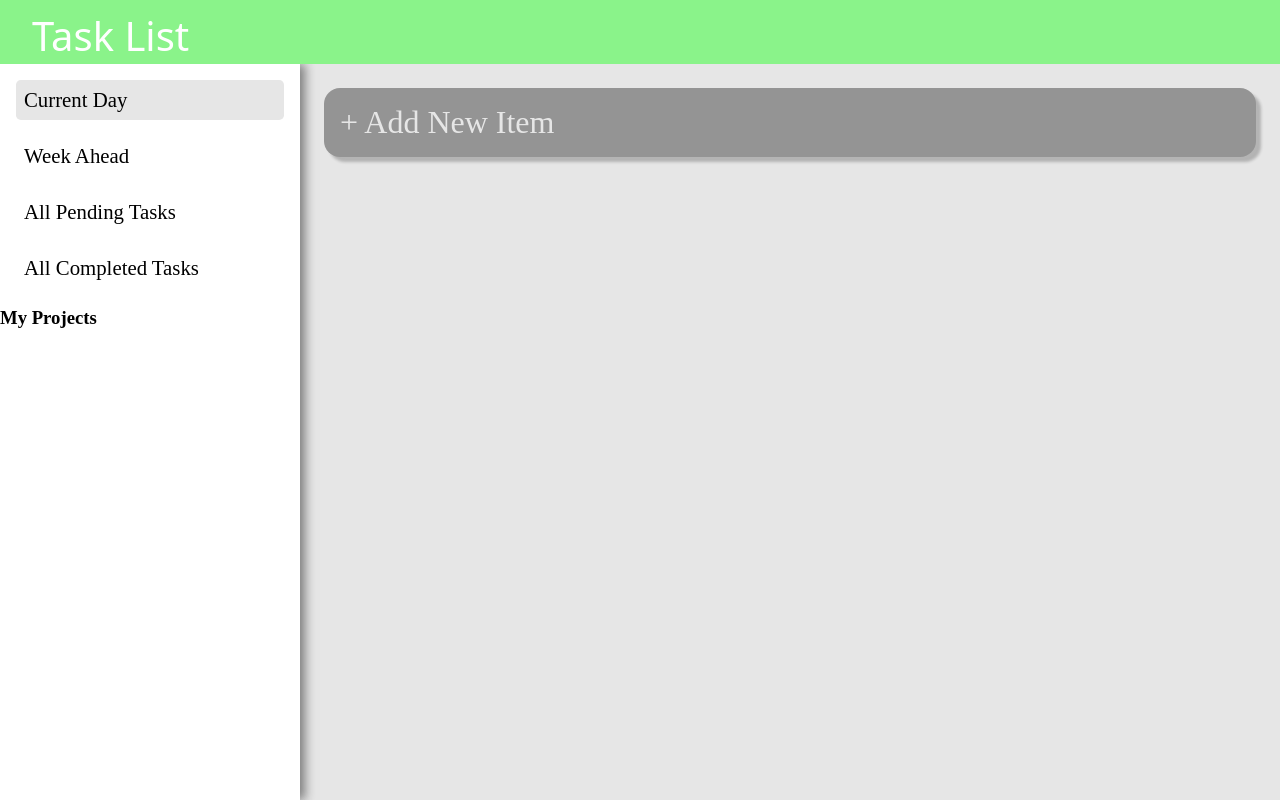
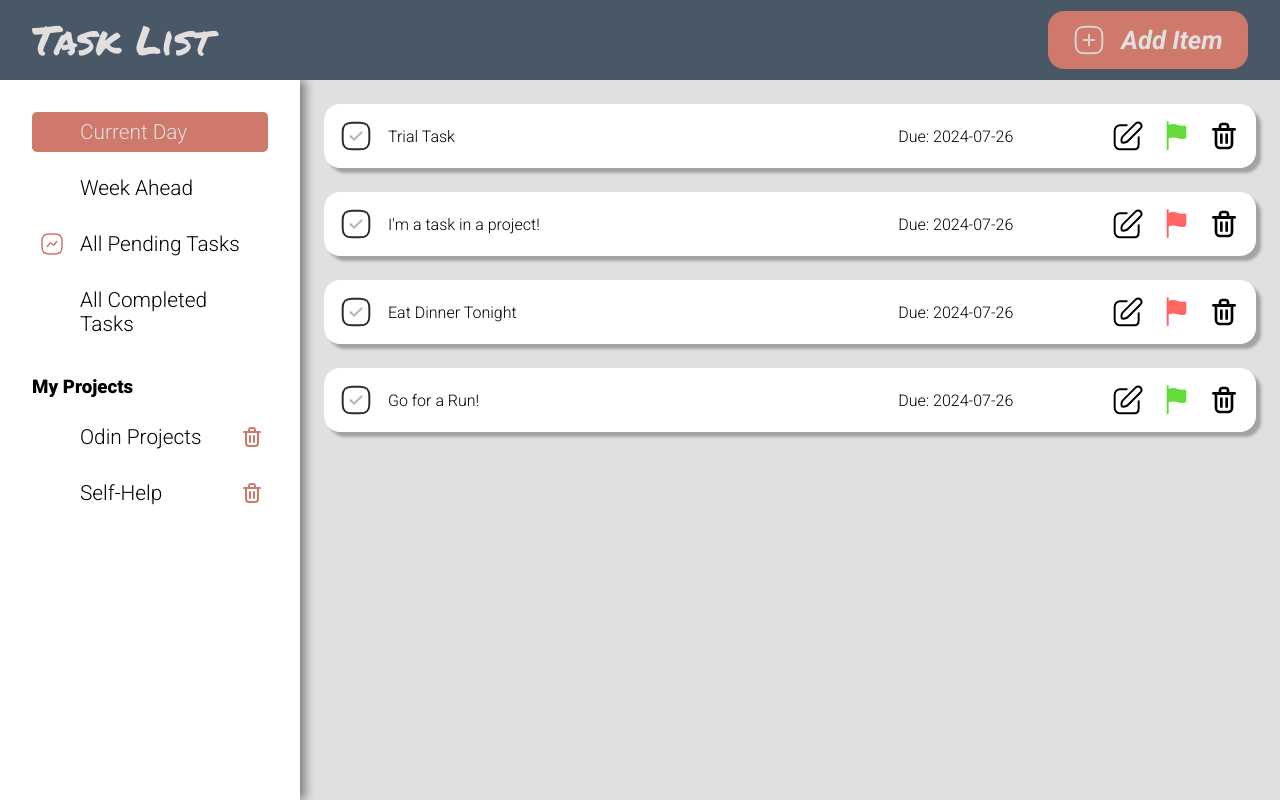
Before and after one commit to somnif/to-do-list, a website built with webpack: page src/index.html in a window 1280 px wide. Built offline with nearby package versions, Linux system fonts and the light colour scheme; files whose address does not match are found by name.

Commit message:
Added styling, and mock data to be added on first load

```diff
--- a/src/index.html
+++ b/src/index.html
@@ -10,13 +10,15 @@
 
     </dialog>
     <header>
-        Task List
+        <div>Task List</div>
     </header>
     <nav>
         <ul id="filter-list">
         </ul>
-        <h3>My Projects</h3>
+
         <ul id="project-list">
+            <h3>My Projects</h3>
+
         </ul>
     </nav>
     <div class="container">
--- a/src/index.js
+++ b/src/index.js
@@ -4,3 +4,6 @@ import "./modules/fileLoader.js"
 //functionality to add a project
 
 document.querySelector('li').click();
+
+//create delete confirmation.
+//add delay to delete item to allow for transistion?
--- a/src/modules/DOMController.js
+++ b/src/modules/DOMController.js
@@ -48,13 +48,11 @@ const DOMController = function () {
 
     const createTaskDisplay = (array) => {
         displayContainer.innerHTML = "";
-        const addNewItem = createNewElement("div", {"class": ["add-task"]}, "Add New Item", modalControl)
         array.forEach((taskItem) => {
             const taskOuter = createTaskItem(taskItem)
             displayContainer.appendChild(taskOuter)
         })
 
-        displayContainer.appendChild(addNewItem)
     }
 
     const addFilterButton = function (innerText, callback, project) {
@@ -65,7 +63,7 @@ const DOMController = function () {
         })
 
         if (project) {
-            const deleteButton = createNewElement("div", {"class": "delete-project"}, "X", () => {
+            const deleteButton = createNewElement("div", {"class": "delete-project"}, "", () => {
                 Projects.removeItem(project)
                 projectButtonList.removeChild(newButton)
             })
@@ -77,6 +75,11 @@ const DOMController = function () {
 
         }
     }
+
+    const header = document.querySelector("header")
+    const addNewItem = createNewElement("div", {"class": ["add-task"]}, "Add Item", modalControl)
+    header.appendChild(addNewItem)
+
 
     return { createTaskDisplay, addFilterButton }
 
--- /dev/null
+++ b/src/modules/defaultData.js
@@ -0,0 +1,84 @@
+import { format, add } from "date-fns"
+
+
+const trialTasksString = `[
+    {
+      "title": "Trial Task",
+      "description": "This is a trial task that should have today's date. It will be assigned a medium priority, and have no project,",
+      "dueDate": "${format(Date.now(),"yyyy-MM-dd")}",
+      "priority": "task-low",
+      "id": "87e1c391-1f35-414c-9567-2efd608079a6",
+      "completed": false,
+      "project": ""
+    },
+    {
+      "title": "I'm a task in a project!",
+      "description": "Hey there! If you're looking at this item description, you'll see that I've been assigned to a project.",
+      "dueDate": "${format(Date.now(),"yyyy-MM-dd")}",
+      "priority": "task-critical",
+      "id": "ff5dbf6b-8e8c-43ea-b4dd-5eba29b74c84",
+      "completed": false,
+      "project": "Odin Projects"
+    },
+    {
+      "title": "Eat Dinner Tonight",
+      "description": "Also pretty critical. Food is energy for your coding fingers!",
+      "dueDate": "${format(Date.now(),"yyyy-MM-dd")}",
+      "priority": "task-critical",
+      "id": "8a69b719-b35a-4dbe-9638-84996a4df49a",
+      "completed": false,
+      "project": "Self-Help"
+    },
+    {
+      "title": "Go for a Run!",
+      "description": "You should go for a run. Very healthy! Much exersize!",
+      "dueDate": "${format(Date.now(),"yyyy-MM-dd")}",
+      "priority": "task-low",
+      "id": "5991e495-729f-4637-b64f-71d40192f861",
+      "completed": false,
+      "project": "Self-Help"
+    },
+    {
+      "title": "Buy a new Laptop!",
+      "description": "I've lost a critical task somewhere. Help me!",
+      "dueDate": "${format(add(Date.now(), {days: 3}), "yyyy-MM-dd")}",
+      "priority": "task-critical",
+      "id": "cd5604a1-59f4-41e2-9c49-ff88b9a578bb",
+      "completed": false,
+      "project": ""
+    },
+    {
+        "title": "Ahead of the Game",
+        "description": "I'm due in a week - but you've already done me!",
+        "dueDate": "${format(add(Date.now(), {days: 4}), "yyyy-MM-dd")}",
+        "priority": "task-medium",
+        "id": "jkjkhuk-59f4-41e2-9c49-ff88b9a578bb",
+        "completed": true,
+        "project": ""
+      },
+      {
+        "title": "Too Good!",
+        "description": "And me, I'm complete also :)",
+        "dueDate": "${format(add(Date.now(), {days: 5}), "yyyy-MM-dd")}",
+        "priority": "task-low",
+        "id": "afwafwaf-59f4-41e2-9c49-ff88b9a578bb",
+        "completed": true,
+        "project": ""
+      }
+  ]`
+
+const trialTasks = trialTasksString;
+console.log(trialTasks)
+
+const trialProjects = `[
+    {
+      "name": "Odin Projects",
+      "id": "10140e55-3e0a-4ca5-a972-4ef2bf42ebcb"
+    },
+    {
+      "name": "Self-Help",
+      "id": "5c1863fd-e301-4973-9446-1bbf177f158e"
+    }
+  ]`
+
+export { trialProjects, trialTasks }
--- a/src/modules/taskFilter.js
+++ b/src/modules/taskFilter.js
@@ -9,10 +9,6 @@ export default class FilterButton {
         this.name = name;
         this.filter = filter;
         this.project = project || null
-        this.createButton()
-    }
-
-    createButton(){
         DOMController.addFilterButton(this.name, () => Tasks.itemList.filter(this.filter).sort(sortByDays), this.project)
     }
 }
--- a/src/styles/style.css
+++ b/src/styles/style.css
@@ -1,68 +1,156 @@
+@import url('https://fonts.googleapis.com/css2?family=Amatic+SC:wght@400;700&family=Indie+Flower&family=Permanent+Marker&family=Roboto:ital,wght@0,100;0,300;0,400;0,500;0,700;0,900;1,100;1,300;1,400;1,500;1,700;1,900&family=Rowdies:wght@300;400;700&display=swap');
+
+
+
 :root {
-    --light-gray: rgb(230,230,230);
+    --light-gray: rgb(230, 230, 230);
+    box-sizing: border-box;
+    font-family: "Roboto", sans-serif;
+    font-weight: 300;
+    --gray: #495867;
+    --orange: #C18C5D;
+    --platinum: #E2DFDF;
+    --svg-to-platinum: invert(85%) sepia(12%) saturate(17%) hue-rotate(202deg) brightness(104%) contrast(91%);
+    --rose: #CE796B;
+    --svg-to-rose: invert(59%) sepia(73%) saturate(847%) hue-rotate(317deg) brightness(95%) contrast(69%);
+    --sand: #ECC8AF;
 }
 
 body {
     margin: 0;
-    box-sizing: border-box;
-
     display: grid;
-    height: 100vh;
+    min-height: 100vh;
     grid-template-columns: 300px 1fr;
-    grid-template-rows: 4rem 1fr;
+    grid-template-rows: 5rem 1fr;
 }
 
 header {
     grid-column: span 2;
-    background-color: rgb(138, 243, 138);
+    display: grid;
+    grid-template-columns: 1fr 200px;
+    align-content: center;
+    background-color: var(--gray);
     z-index: 3;
     font-size: 2.5rem;
-    color: white;
-    padding: 0.5rem 2rem;
-    font-family: system-ui, -apple-system, BlinkMacSystemFont, 'Segoe UI', Roboto, Oxygen, Ubuntu, Cantarell, 'Open Sans', 'Helvetica Neue', sans-serif;
+    font-family: "Permanent Marker", sans-serif;
+    color: var(--platinum);
+    padding: 0 2rem;
+}
+
+.add-task {
+    font-family: "Roboto", sans-serif;
+    font-weight: 700;
+    font-style: italic;
+    font-size: 1.6rem;
+    color: var(--platinum);
+    display: flex;
+    gap: 1rem;
+    justify-content: center;
+    align-items: center;
+    background-color: var(--rose);
+    border-radius: 1rem;
+    user-select: none;
+    cursor: pointer;
+}
+
+.add-task::before {
+    background-image: url(/src/media/add-square.svg);
+    display: block;
+    content: "";
+    height: 2rem;
+    width: 2rem;
+    background-repeat: no-repeat;
+    background-size: 2rem 2rem;
+    filter: invert(100%);
+
 }
 
 nav {
     background-color: white;
-    box-shadow: 5px 0px 10px rgba(20,20,20,0.5);
-    z-index: 2;
+    box-shadow: 5px 0px 10px rgba(20, 20, 20, 0.5);
+    z-index: 1;
 }
 
 ul {
     padding: 0;
-
+    margin: 2rem;
 }
 
 li {
     box-sizing: border-box;
     list-style: none;
+    display: grid;
+    grid-template-columns: 1.5rem 1fr;
+    gap:1rem;
+    padding: 0.5rem;
+    margin-bottom: 1rem;
     font-size: 1.3rem;
-    margin: 1rem;
-    padding: 0.5rem 0.5rem;
+    align-items: center;
     border-radius: 0.3rem;
-}
 
-li.active {
-    background-color: var(--light-gray);
-    padding: cals(1rem - 1px) 0.5rem
+    &:hover {
+        background-color: var(--sand);
+        cursor: pointer;
+    }
 
 }
 
-.edit-button,
-.delete-button,
-.priority-box,
-.completed-box  {
-    height: 2em;
-    width: 2em;
+h3 {
+    font-family: "Roboto", sans-serif;
+    font-weight: 800;
 }
 
 
-.completed-box.task-complete {
-    background-color: green;
+
+li::before,
+.delete-project::before {
+    height: 1.5rem;
+    width: 1.5rem;
+    display: block;
+    background-repeat: no-repeat;
+    background-size: 1.5rem 1.5rem;
+    content: "";
+    filter: var(--svg-to-rose);
 }
 
-.completed-box.task-not-complete {
-    background-color: red;
+#filter-list>li:nth-of-type(1)::before {
+    background-image: url(/src/media/calendar-day.svg);
+}
+#filter-list>li:nth-of-type(2)::before {
+    background-image: url(/src/media/calendar-week.svg);
+}
+#filter-list>li:nth-of-type(3)::before {
+    background-image: url(/src/media/activity.svg);
+}
+#filter-list>li:nth-of-type(4)::before {
+    background-image: url(/src/media/tick.svg);
+}
+
+#project-list>li {
+    grid-template-columns: 1.5rem 9rem 1.5rem;
+    word-wrap: break-word;
+
+}
+
+#project-list>li::before {
+    background-image: url(/src/media/project.svg);
+}
+
+.delete-project::before {
+    background-image: url(/src/media/delete.svg);
+}
+
+
+
+li.active {
+    background-color: var(--rose);
+    color: var(--platinum);
+    padding: cals(1rem - 1px) 0.5rem;
+
+    &::before,
+    &>div::before {
+        filter: var(--svg-to-platinum)
+    }
 }
 
 .container {
@@ -70,7 +158,7 @@ li.active {
     flex-direction: column;
     padding: 1.5rem;
     gap: 1.5rem;
-    background-color: var(--light-gray);
+    background-color: var(--platinum);
 }
 
 .task-outer {
@@ -79,48 +167,60 @@ li.active {
     grid-template-columns: 2rem 5fr 2fr repeat(3, 2rem);
 }
 
-.task-outer,
-.add-task {
+.task-outer {
     align-items: center;
     background-color: white;
-    padding:1rem 1rem;
+    padding: 1rem 1rem;
     border-radius: 1rem;
-    box-shadow: 5px 5px 3px rgba(20,20,20,0.3);
+    box-shadow: 5px 5px 3px rgba(20, 20, 20, 0.3);
 }
 
-.add-task {
-    opacity: 0.8;
-    font-size: 2rem;
-    color: var(--light-gray);
-    background-color: grey;
+.edit-button,
+.delete-button,
+.priority-box,
+.completed-box {
+    height: 2em;
+    width: 2em;
+    cursor: pointer;
+    display: block;
+    content: "";
+    height: 2rem;
+    width: 2rem;
+    background-repeat: no-repeat;
+    background-size: 2rem 2rem;
 }
 
-.add-task::before {
-    content: "+ ";
+.completed-box.task-complete {
+    background-image: url(/src/media/tick.svg);
+}
+
+.completed-box.task-not-complete {
+    background-image: url(/src/media/tick-empty.svg);
 }
 
 .delete-button {
-    background-color: black;
+    background-image: url(/src/media/delete.svg);
 }
 
-.edit-button{
-    background-color: blueviolet;
+.edit-button {
+    background-image: url(/src/media/edit.svg);
+}
+
+.priority-box {
+    background-image: url(/src/media/flag.svg);
 }
 
 .priority-box.task-low {
-    background-color: aquamarine;
-}
+    filter: invert(100%) sepia(36%) saturate(3718%) hue-rotate(49deg) brightness(104%) contrast(72%);}
 
 .priority-box.task-medium {
-    background-color: rgb(226, 226, 83);
-}
+    filter: invert(82%) sepia(97%) saturate(367%) hue-rotate(329deg) brightness(104%) contrast(101%);}
 
 .priority-box.task-high {
-    background-color: orange;
-}
+    filter: invert(70%) sepia(87%) saturate(791%) hue-rotate(327deg) brightness(110%) contrast(101%);}
 
 .priority-box.task-critical {
-    background-color: red;
+    filter: invert(60%) sepia(61%) saturate(3360%) hue-rotate(323deg) brightness(103%) contrast(104%);
 }
 
 .task-description {
@@ -138,15 +238,57 @@ li.active {
 }
 
 .required {
-    background-color: red;
+    background-color: var(--sand);
+}
+
+#modal-box {
+    background-color: var(--platinum);
+    border: 3px var(--gray) solid;
+    border-radius: 2rem;
+    padding: 2rem;
+}
+
+::backdrop {
+    background-color: var(--gray);
+    opacity: 0.5;
 }
 
 #modal-box form {
     display: grid;
-    grid-template: repeat(5, 1fr) / repeat(2, 1fr);
-    gap:0.5rem;
+    align-items: center;
+    grid-template: 1fr repeat(5, 1fr) 1.5fr / 1fr 2fr;
+    column-gap: 1rem;
+    row-gap:0.5rem;
 }
 
-#modal-box form legend {
+form legend {
     grid-column: span 2;
+    font-weight: 700;
+    font-size: 1.2rem;
+    align-self: baseline;
 }
+
+form select,
+form input {
+    width: 100%;
+    padding: 0.4rem;
+    box-sizing: border-box;
+    font-family: inherit;
+}
+
+form button {
+    border: none;
+    margin-top: 0.5rem;
+    padding: 0.5rem;
+    font-family: inherit;
+    font-size: 1rem;
+    background-color: var(--rose);
+    color: var(--platinum);
+    cursor: pointer;
+    border-radius: 0.8rem;
+
+    &:hover {
+        background-color: var(--sand);
+        color: var(--gray);
+    }
+}
```
Also changed, not shown: src/modules/fileLoader.js (+6 -4 lines), src/modules/modalController.js (+7 -6 lines).
